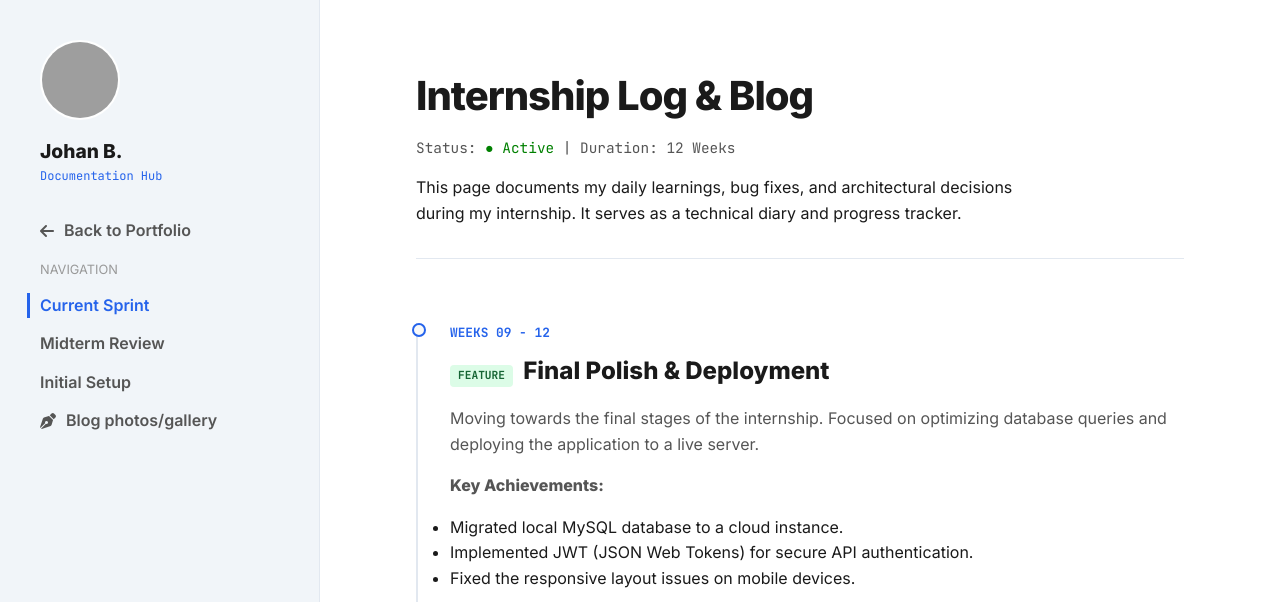
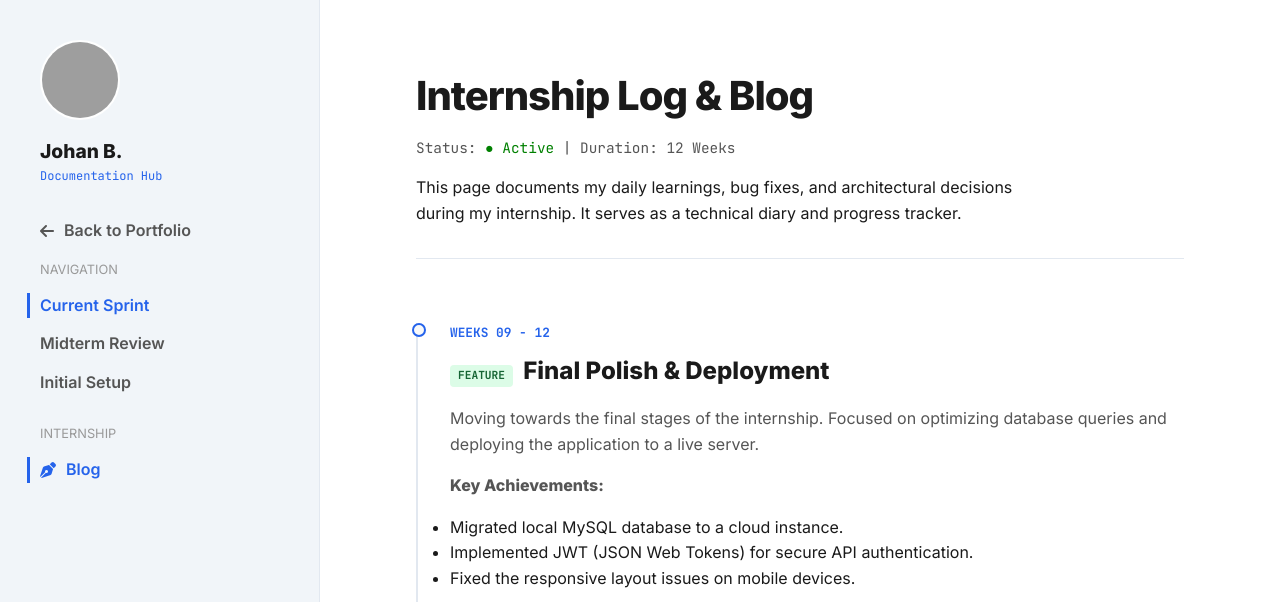
Before and after one commit to JohanBuenaventura/portfolio, a plain HTML site: page documentation.html in a window 1280 px wide. Shown: the top 602 px of the page. Drawn offline with Linux system fonts and the light colour scheme; grey boxes are pictures that could not be loaded.

Commit message:
Updated documentation and index

```diff
--- a/documentation.html
+++ b/documentation.html
@@ -25,7 +25,6 @@
                 <h1>Johan B.</h1>
                 <p>Documentation Hub</p>
             </div>
-
             <nav>
                 <ul>
                     <li><a href="index.html"><i class="fas fa-arrow-left"></i> Back to Portfolio</a></li>
@@ -34,10 +33,19 @@
                     <li><a href="#week-12" class="active">Current Sprint</a></li>
                     <li><a href="#midterm">Midterm Review</a></li>
                     <li><a href="#setup">Initial Setup</a></li>
-                    <li><a href="gallery.html" class=""><i class="fas fa-pen-nib"></i> Blog photos/gallery</a></li>
+                </ul>
+            </nav>
+
+            <nav>
+                 <ul>
+                    <li style="margin-top: 1rem; font-size: 0.8rem; text-transform: uppercase; color: #999;">Internship
+                    </li>
+                    <li><a href="blog.html" class="active"><i class="fas fa-pen-nib"></i> Blog</a></li>
                 </ul>
             </nav>
         </aside>
+
+
 
         <main>
             <div class="doc-header">
```
Also changed, not shown: index.html (+0 -3 lines).
